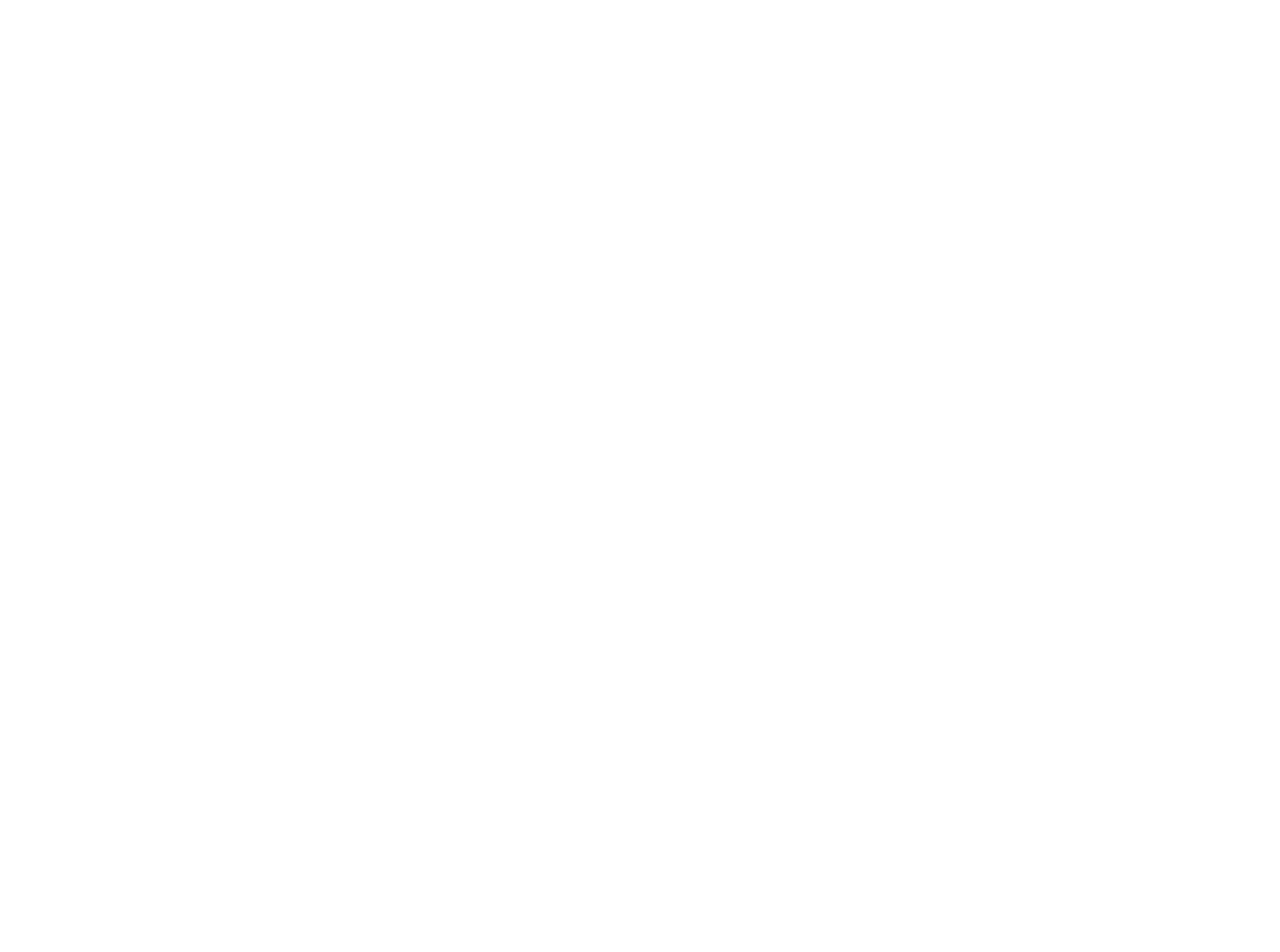
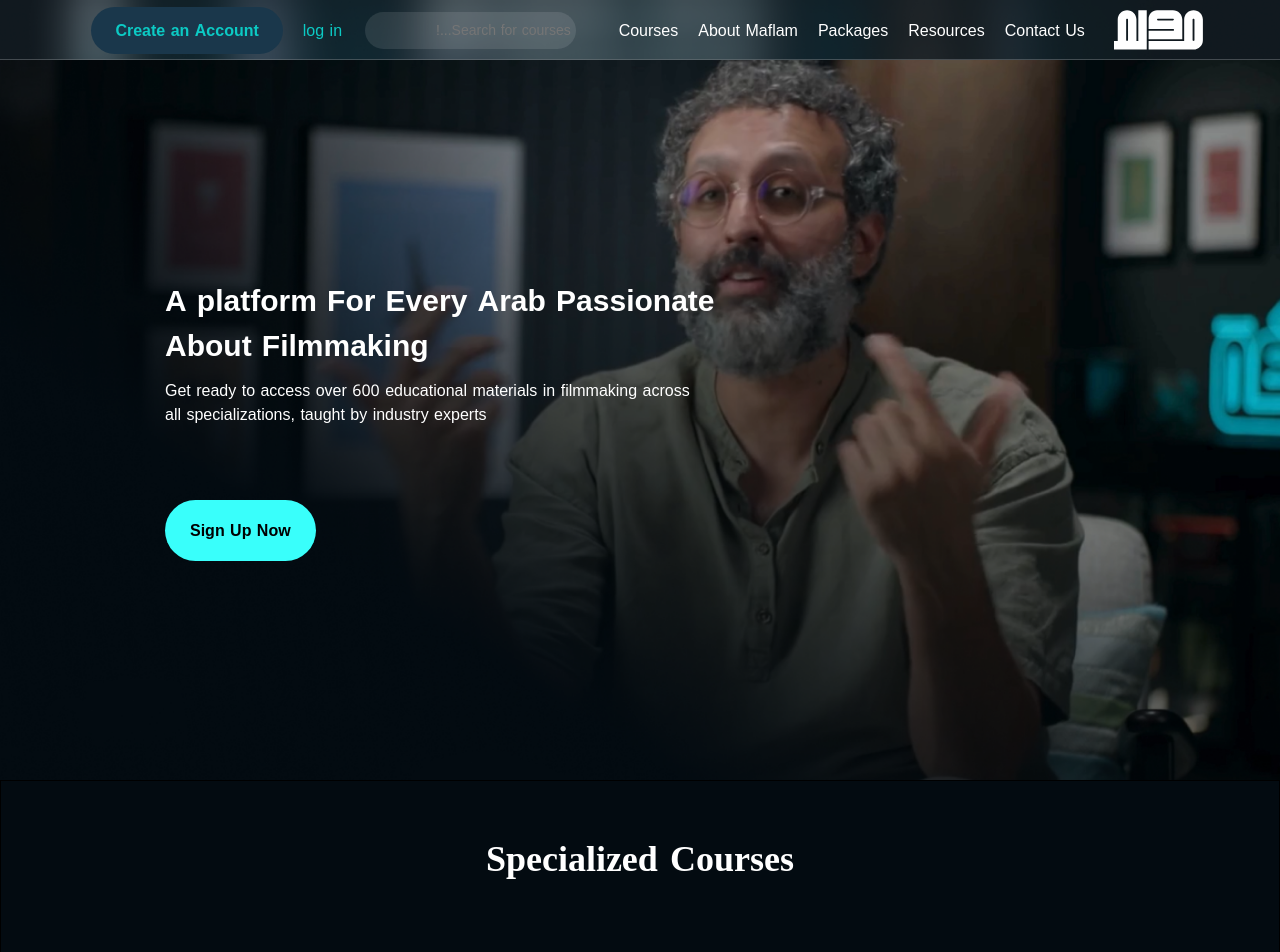
Before and after one commit to parashar999/FrontEndMaflam, a React (Vite) app: page / in a window 1280 px wide. Before the commit this address had no page. Shown: the top 952 px of the page. Before the commit the page ends 800 px from the top, so only its background shows below. Built offline with nearby package versions, Linux system fonts and the light colour scheme.

Commit message:
just pull

```diff
--- a/src/App.jsx
+++ b/src/App.jsx
@@ -1,24 +1,17 @@
-
 import { Route, Routes } from "react-router-dom";
 import AboutUs from "./Pages/AboutUs/AboutUs";
 import Home from "./Pages/Home/Home";
 import Pricing from "./Pages/Pricing/pricing";
 import Fundamental from "./Component/FundamentalPackage/Fundamental";
 
-
-
-
-
 const App = () => {
   return (
     <div>
-
-     <Routes>
-         {/* <Route path="/" element ={ <Home></Home>}/> */}
-       {/*  <Route path="/aboutus" element ={ <AboutUs></AboutUs>}/> */}
+      <Routes>
+        <Route path="/" element={<Home></Home>} />
+        <Route path="/aboutus" element={<AboutUs></AboutUs>} />
         <Route path="/prc" element={<Pricing></Pricing>}></Route>
-
-     </Routes>
+      </Routes>
     </div>
   );
 };
--- a/src/Pages/Home/Home.jsx
+++ b/src/Pages/Home/Home.jsx
@@ -12,15 +12,15 @@ import Fundamental from "../../Component/FundamentalPackage/Fundamental";
 const Home = () => {
   return (
     <div>
-       {/* <Navbar></Navbar> */}
+      <Navbar></Navbar>
 
-       {/* <HomeHero></HomeHero>
-      <CourseGrid></CourseGrid> */}
+      <HomeHero></HomeHero>
+      <CourseGrid></CourseGrid>
       <Fundamental />
-      {/* <SuccessPartners></SuccessPartners>
+      <SuccessPartners></SuccessPartners>
       <MaflamInstructors></MaflamInstructors>
       <Faqs />
-       <Footer /> */}
+      <Footer />
     </div>
   );
 };
```
